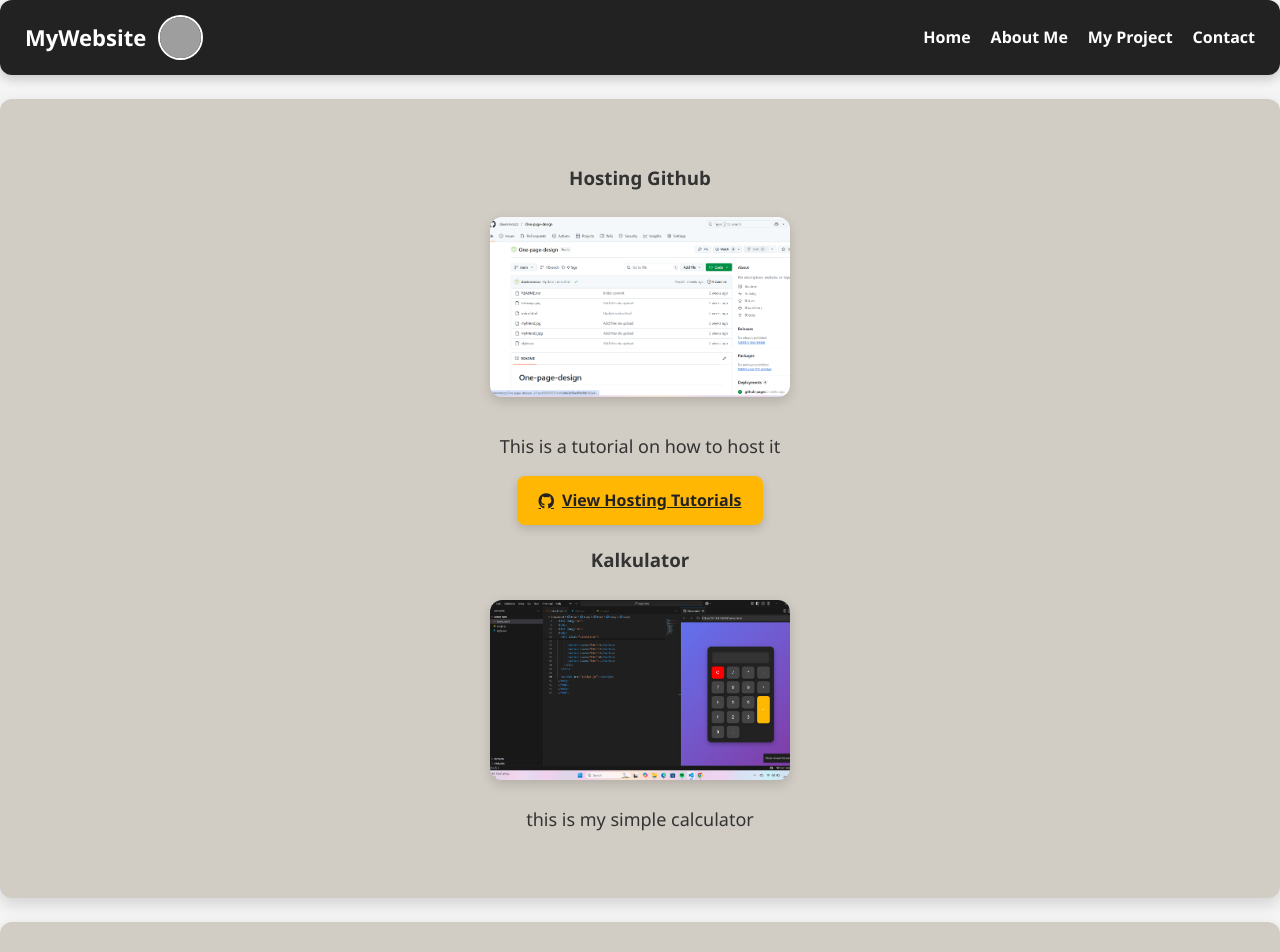
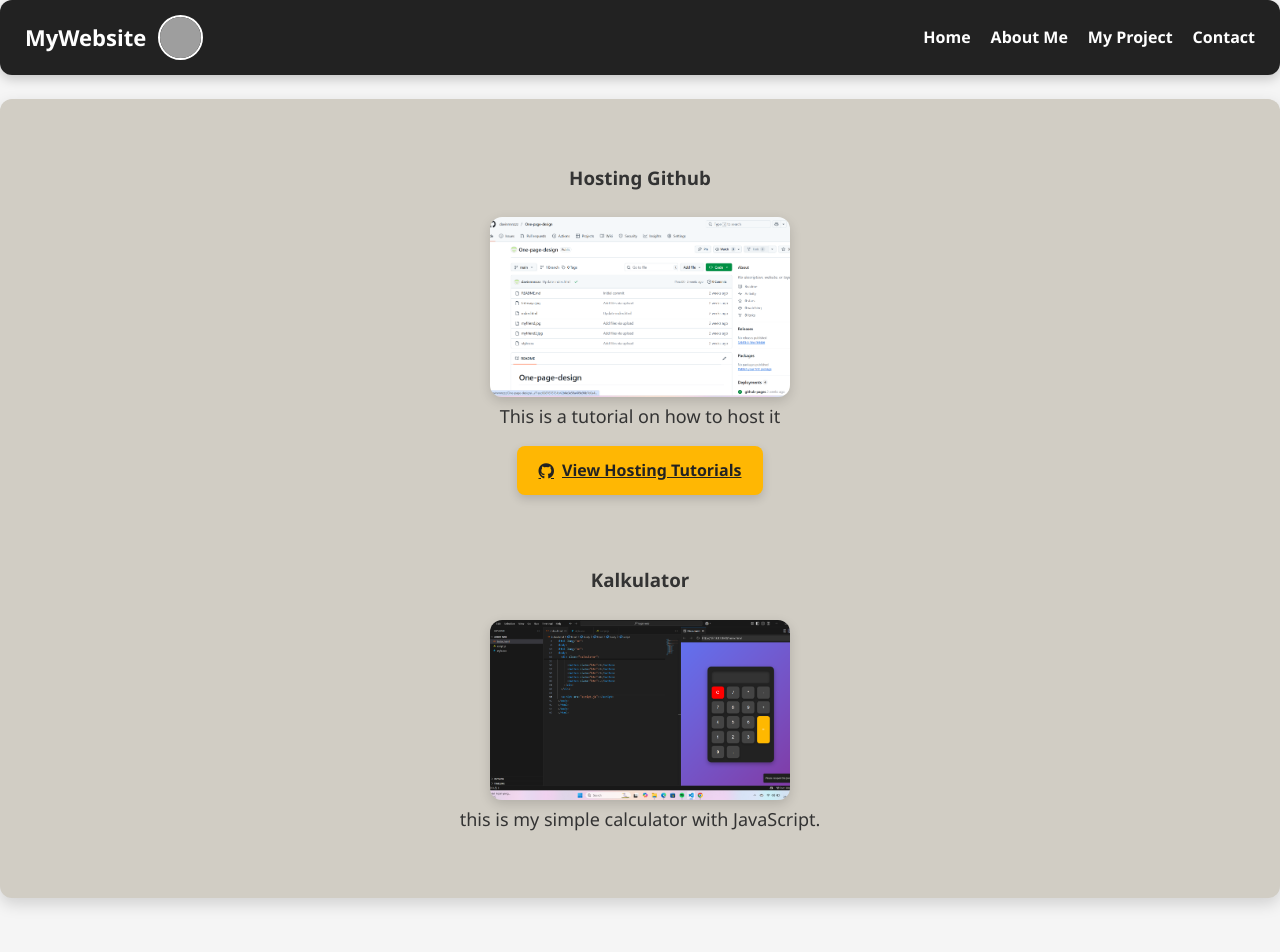
Before and after one commit to davinnnnzzz/Multiple-page, a plain HTML site: page myproject.html in a window 1280 px wide. Shown: the top 952 px of the page. Drawn offline with Linux system fonts and the light colour scheme; grey boxes are pictures that could not be loaded.

Commit message:
Update myproject.html

```diff
--- a/myproject.html
+++ b/myproject.html
@@ -28,31 +28,7 @@
 
 
 
-  <section id="hosting" class="friends reveal">
-  <h3>Hosting Github</h3>
 
-  <!-- Gambar pertama (step 1) -->
-  <div class="friend-list" style="flex-direction: column; align-items: center;">
-    <img src="dadang.png" alt="hosting step 1" style="max-width:350px; margin-bottom: 1px;">
-    <p style="font-size:18px; margin-top:10px; color:#333;">
-      This is a tutorial on how to host it
-    </p>
-  </div>
-
-  <!-- Button -->
-  <a href="https://youtu.be/IGxYiJC1cLY?si=xZD3aw8bZHsDnVEC"
-     target="_blank" rel="noopener" class="btn" style="margin-top:15px;">
-    <i class="fa-brands fa-github"></i> View Hosting Tutorials
-  </a>
-
-  <!-- Gambar kedua (step 2) dengan judul & isi -->
-  <div class="friend-list" style="flex-direction: column; align-items: center; margin-top:20px;">
-    <h3>Kalkulator</h3>
-    <img src="ss23.png" alt="hosting step 2" style="max-width:350px; margin:1px 0;">
-    <p style="font-size:18px; color:#333; text-align:center;">
-      this is my simple calculator
-    </p>
-  </div>
 </section><section id="hosting" class="friends reveal">
   <h3>Hosting Github</h3>
 
```
